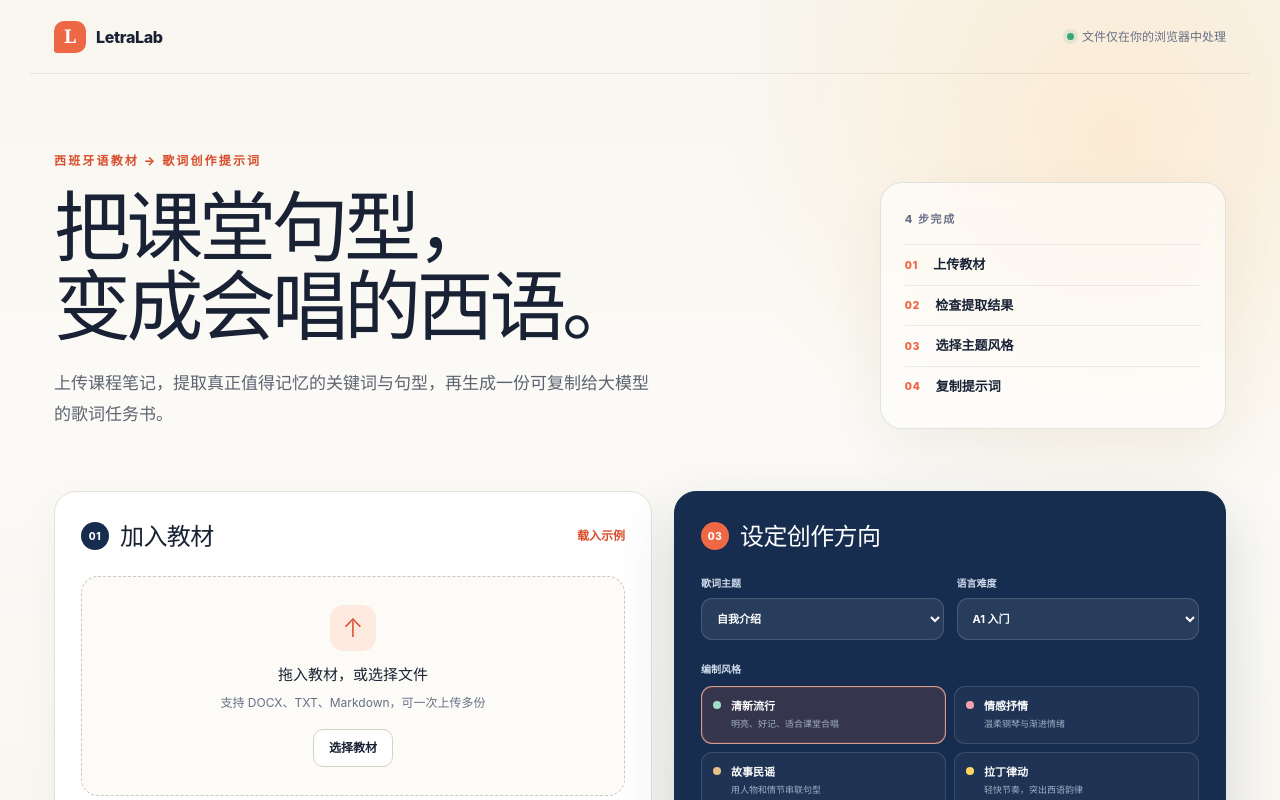
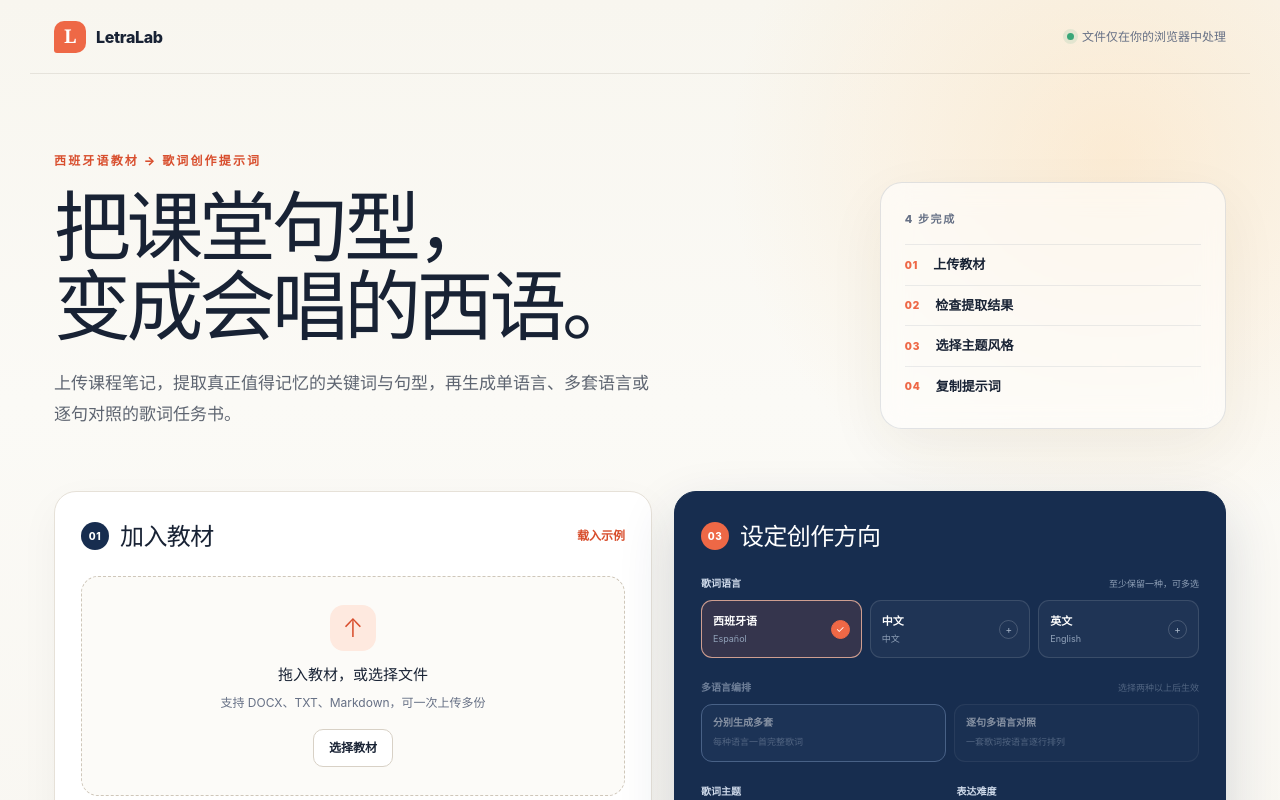
Before and after one commit to possbb/music, a Next.js app: page / in a window 1280 px wide. Shown: the top 800 px of the page. Built offline with nearby package versions, Linux system fonts and the light colour scheme.

Commit message:
Add multilingual lyric generation modes

```diff
--- a/app/globals.css
+++ b/app/globals.css
@@ -114,6 +114,24 @@ textarea:focus, input:focus, select:focus { border-color: #8799b5; box-shadow: 0
 
 .creative-panel { background: var(--navy); border-color: var(--navy); color: white; box-shadow: 0 22px 55px rgba(23,45,79,.16); }
 .creative-panel .step { background: var(--accent); }
+.language-fieldset legend, .mode-fieldset legend { width: 100%; display: flex; align-items: center; justify-content: space-between; gap: 10px; }
+.language-fieldset legend span, .mode-fieldset legend span { color: #8fa0b7; font-size: 9px; font-weight: 550; }
+.language-options { display: grid; grid-template-columns: repeat(3, 1fr); gap: 8px; }
+.language-options label { position: relative; min-height: 58px; padding: 10px 11px; border: 1px solid rgba(255,255,255,.12); border-radius: 11px; display: flex; align-items: center; justify-content: space-between; gap: 7px; background: rgba(255,255,255,.035); cursor: pointer; transition: .15s ease; }
+.language-options label:hover { background: rgba(255,255,255,.075); }
+.language-options label.selected { border-color: rgba(255,191,166,.76); background: rgba(238,104,70,.14); }
+.language-options input, .mode-options input { position: absolute; opacity: 0; }
+.language-options b { display: block; color: white; font-size: 11px; }
+.language-options small { display: block; margin-top: 2px; color: #91a2b9; font-size: 9px; }
+.language-options i { display: grid; place-items: center; width: 19px; height: 19px; flex: 0 0 auto; border: 1px solid rgba(255,255,255,.18); border-radius: 50%; color: #aab8ca; font-size: 10px; font-style: normal; }
+.language-options label.selected i { border-color: var(--accent); color: white; background: var(--accent); }
+.mode-options { display: grid; grid-template-columns: 1fr 1fr; gap: 8px; }
+.mode-options label { position: relative; min-height: 58px; padding: 10px 11px; border: 1px solid rgba(255,255,255,.12); border-radius: 11px; display: grid; gap: 3px; background: rgba(255,255,255,.035); cursor: pointer; transition: .15s ease; }
+.mode-options label.selected { border-color: #7e9ac3; background: rgba(105,137,181,.14); }
+.mode-options b { color: white; font-size: 10px; }
+.mode-options small { color: #91a2b9; font-size: 9px; line-height: 1.35; }
+.mode-fieldset.inactive { opacity: .48; }
+.mode-fieldset.inactive label { cursor: not-allowed; }
 .field-grid { display: grid; gap: 13px; }
 .field-grid.two { grid-template-columns: 1fr 1fr; }
 .field-grid + fieldset, fieldset + .field-grid { margin-top: 22px; }
@@ -171,7 +189,7 @@ footer p { margin: 0; }
   .panel { padding: 19px; border-radius: 17px; }
   .panel-heading { align-items: flex-start; }
   .statline { display: none; }
-  .field-grid.two, .style-grid { grid-template-columns: 1fr; }
+  .field-grid.two, .style-grid, .mode-options { grid-template-columns: 1fr; }
   .dropzone { min-height: 190px; padding: 22px 14px; }
   .file-row { grid-template-columns: 36px minmax(0,1fr); }
   .file-row em { grid-column: 2; }
--- a/app/layout.tsx
+++ b/app/layout.tsx
@@ -10,17 +10,17 @@ export async function generateMetadata(): Promise<Metadata> {
 
   return {
     title: "LetraLab｜西班牙语教材歌词提示词生成器",
-    description: "上传西班牙语教材，提取关键词与句型，生成适合 Suno 歌曲创作的歌词提示词。",
+    description: "上传西班牙语教材，提取关键词与句型，生成西班牙语、中文或英文的单语、多套或逐句对照歌词提示词。",
     openGraph: {
       title: "LetraLab｜把课堂句型，变成会唱的西语",
-      description: "从教材中提取关键词与句型，生成西班牙语教学歌曲提示词。",
+      description: "从教材中提取关键词与句型，生成单语言、多套语言或逐句对照的教学歌曲提示词。",
       type: "website",
       images: [{ url: imageUrl, width: 1200, height: 630, alt: "LetraLab 西班牙语教材歌词提示词生成器" }],
     },
     twitter: {
       card: "summary_large_image",
       title: "LetraLab｜把课堂句型，变成会唱的西语",
-      description: "从教材中提取关键词与句型，生成西班牙语教学歌曲提示词。",
+      description: "从教材中提取关键词与句型，生成单语言、多套语言或逐句对照的教学歌曲提示词。",
       images: [imageUrl],
     },
   };
--- a/app/page.tsx
+++ b/app/page.tsx
@@ -8,6 +8,14 @@ type MaterialFile = {
   size: number;
   status: "done" | "error";
 };
+
+export type LyricLanguage = "es" | "zh" | "en";
+
+const LANGUAGE_OPTIONS: Array<{ value: LyricLanguage; label: string; native: string }> = [
+  { value: "es", label: "西班牙语", native: "Español" },
+  { value: "zh", label: "中文", native: "中文" },
+  { value: "en", label: "英文", native: "English" },
+];
 
 const SONG_STYLES = [
   { value: "清新流行", detail: "明亮、好记、适合课堂合唱", color: "mint" },
@@ -130,6 +138,8 @@ export function buildPrompt(options: {
   mood: string;
   level: string;
   length: string;
+  languages: readonly LyricLanguage[];
+  languageMode: "separate" | "aligned";
   keywords: string[];
   patterns: string;
   requirements: string;
@@ -141,14 +151,23 @@ export function buildPrompt(options: {
     .filter(Boolean)
     .map((line) => `- ${line}`)
     .join("\n");
+  const languageNames = options.languages.map((language) => LANGUAGE_OPTIONS.find((item) => item.value === language)?.label).filter(Boolean);
+  const languageOrder = options.languages.map((language) => ({ es: "ES", zh: "中文", en: "EN" })[language]).join(" → ");
+  const languageInstruction = options.languages.length === 1
+    ? `只生成一套${languageNames[0]}歌词。`
+    : options.languageMode === "separate"
+      ? `分别生成 ${options.languages.length} 套完整歌词，每种语言一套。各版本的故事、段落结构和副歌含义要一致，但应按各语言习惯自然押韵，不要逐字硬译。每套歌词前分别使用清楚的版本标题。`
+      : `只生成一套多语言对照歌词。每个歌词句组按“${languageOrder}”顺序逐句对照排列，使用 ${options.languages.map((language) => ({ es: "ES:", zh: "中文：", en: "EN:" })[language]).join("、")} 作为行前缀；对应行必须表达相同含义。`;
 
-  return `你是一位擅长西班牙语教学歌曲的作词人。请根据以下教材内容，创作一首可直接用于 Suno 的西班牙语歌词。
+  return `你是一位擅长语言教学歌曲的多语种作词人。请根据以下西班牙语教材内容，创作可直接用于 Suno 的歌词。
 
 【创作目标】
 - 歌词主题：${topic}
 - 编曲/歌词风格：${options.style}
 - 情绪：${options.mood}
-- 西语难度：${options.level}（优先使用短句、常用词和清晰语法）
+- 歌词语言：${languageNames.join("、")}
+- 多语言编排：${options.languages.length === 1 ? "单语言歌词" : options.languageMode === "separate" ? "分别生成多套完整歌词" : "一套歌词逐句多语言对照"}
+- 表达难度：${options.level}（优先使用短句、常用词和清晰语法）
 - 歌曲长度：${options.length}
 - 听众：正在学习西班牙语的中文母语初学者
 
@@ -159,15 +178,16 @@ ${options.keywords.length ? options.keywords.join("、") : "请从下方句型
 ${patterns || "- 请围绕主题使用适合初学者的西班牙语完整句子"}
 
 【写作要求】
-1. 只输出西班牙语歌词，不要解释、翻译或添加创作说明。
-2. 使用 [Intro]、[Verse 1]、[Pre-Chorus]、[Chorus]、[Verse 2]、[Bridge]、[Final Chorus] 标记结构；不需要的段落可省略。
-3. 副歌要简单、朗朗上口，并重复 2—4 个核心句型帮助记忆。
-4. 主歌要有连贯情境，不要把教材词汇机械罗列成清单。
-5. 教材中的问句尽量配上自然回答；人称、阴阳性和动词变位必须正确。
-6. 每行尽量控制在 4—10 个西语单词，适合演唱与清楚发音。
-7. 可以押韵，但不能为了押韵使用超出 ${options.level} 太多的生僻词。
-8. 不要写歌手姓名或模仿具体在世艺人的风格。
-${options.requirements.trim() ? `9. 额外要求：${options.requirements.trim()}` : ""}
+1. ${languageInstruction}
+2. 除版本标题、段落标记和对照行前缀外，只输出歌词，不要解释或添加创作说明；不得混入未选择的语言。
+3. 使用 [Intro]、[Verse 1]、[Pre-Chorus]、[Chorus]、[Verse 2]、[Bridge]、[Final Chorus] 标记结构；不需要的段落可省略。
+4. 副歌要简单、朗朗上口，并重复 2—4 个核心句型帮助记忆。
+5. 主歌要有连贯情境，不要把教材词汇机械罗列成清单。
+6. 教材中的问句尽量配上自然回答；所有语言的语法和表达必须正确、自然。
+7. 每行尽量简短，适合演唱与清楚发音；不同语言的对应行长度尽量接近。
+8. 可以押韵，但不能为了押韵使用超出 ${options.level} 太多的生僻词。
+9. 不要写歌手姓名或模仿具体在世艺人的风格。
+${options.requirements.trim() ? `10. 额外要求：${options.requirements.trim()}` : ""}
 
 现在请直接写出完整歌词。`;
 }
@@ -186,6 +206,8 @@ export default function Home() {
   const [mood, setMood] = useState("温暖、轻快、有希望");
   const [level, setLevel] = useState("A1 入门");
   const [length, setLength] = useState("约 2 分钟（2 段主歌 + 重复副歌）");
+  const [languages, setLanguages] = useState<LyricLanguage[]>(["es"]);
+  const [languageMode, setLanguageMode] = useState<"separate" | "aligned">("separate");
   const [requirements, setRequirements] = useState("");
   const [generated, setGenerated] = useState("");
   const [copied, setCopied] = useState(false);
@@ -247,8 +269,16 @@ export default function Home() {
     analyze([sourceText, SAMPLE_MATERIAL].filter(Boolean).join("\n"));
   }
 
+  function toggleLanguage(language: LyricLanguage) {
+    setLanguages((current) => {
+      if (current.includes(language)) return current.length === 1 ? current : current.filter((item) => item !== language);
+      return LANGUAGE_OPTIONS.map((item) => item.value).filter((item) => [...current, language].includes(item));
+    });
+    setGenerated("");
+  }
+
   function generate() {
-    const prompt = buildPrompt({ topic, customTopic, style, mood, level, length, keywords, patterns, requirements });
+    const prompt = buildPrompt({ topic, customTopic, style, mood, level, length, languages, languageMode, keywords, patterns, requirements });
     setGenerated(prompt);
     setCopied(false);
     window.setTimeout(() => outputRef.current?.scrollIntoView({ behavior: "smooth", block: "start" }), 80);
@@ -275,7 +305,7 @@ export default function Home() {
         <div className="hero-copy">
           <p className="eyebrow">西班牙语教材 → 歌词创作提示词</p>
           <h1>把课堂句型，<br />变成会唱的西语。</h1>
-          <p className="hero-description">上传课程笔记，提取真正值得记忆的关键词与句型，再生成一份可复制给大模型的歌词任务书。</p>
+          <p className="hero-description">上传课程笔记，提取真正值得记忆的关键词与句型，再生成单语言、多套语言或逐句对照的歌词任务书。</p>
         </div>
         <div className="hero-card" aria-label="使用流程">
           <span className="mini-label">4 步完成</span>
@@ -363,11 +393,38 @@ export default function Home() {
           <article className="panel creative-panel">
             <div className="panel-heading"><div><span className="step">03</span><h2>设定创作方向</h2></div></div>
 
+            <fieldset className="language-fieldset">
+              <legend>歌词语言 <span>至少保留一种，可多选</span></legend>
+              <div className="language-options">
+                {LANGUAGE_OPTIONS.map((item) => (
+                  <label className={languages.includes(item.value) ? "selected" : ""} key={item.value}>
+                    <input type="checkbox" checked={languages.includes(item.value)} onChange={() => toggleLanguage(item.value)} />
+                    <span><b>{item.label}</b><small>{item.native}</small></span>
+                    <i aria-hidden="true">{languages.includes(item.value) ? "✓" : "+"}</i>
+                  </label>
+                ))}
+              </div>
+            </fieldset>
+
+            <fieldset className={`mode-fieldset ${languages.length === 1 ? "inactive" : ""}`}>
+              <legend>多语言编排 <span>{languages.length === 1 ? "选择两种以上后生效" : `已选择 ${languages.length} 种语言`}</span></legend>
+              <div className="mode-options">
+                <label className={languageMode === "separate" ? "selected" : ""}>
+                  <input type="radio" name="language-mode" value="separate" checked={languageMode === "separate"} onChange={() => setLanguageMode("separate")} disabled={languages.length === 1} />
+                  <b>分别生成多套</b><small>每种语言一首完整歌词</small>
+                </label>
+                <label className={languageMode === "aligned" ? "selected" : ""}>
+                  <input type="radio" name="language-mode" value="aligned" checked={languageMode === "aligned"} onChange={() => setLanguageMode("aligned")} disabled={languages.length === 1} />
+                  <b>逐句多语言对照</b><small>一套歌词按语言逐行排列</small>
+                </label>
+              </div>
+            </fieldset>
+
             <div className="field-grid two">
               <label>歌词主题
                 <select value={topic} onChange={(event) => setTopic(event.target.value)}>{TOPICS.map((item) => <option key={item}>{item}</option>)}</select>
               </label>
-              <label>语言难度
+              <label>表达难度
                 <select value={level} onChange={(event) => setLevel(event.target.value)}><option>A1 入门</option><option>A2 初级</option><option>B1 中级</option></select>
               </label>
             </div>
--- a/package.json
+++ b/package.json
@@ -30,6 +30,7 @@
     "eslint-config-next": "16.2.6",
     "react-server-dom-webpack": "19.2.6",
     "tailwindcss": "4.2.1",
+    "tsx": "^4.23.1",
     "typescript": "5.9.3",
     "vinext": "0.0.50",
     "vite": "8.0.13",
```
Also changed, not shown: scripts/validate-reference-docs.ts (+21 -1 lines), 2 other files (tests, documents, lock files or other folders).
